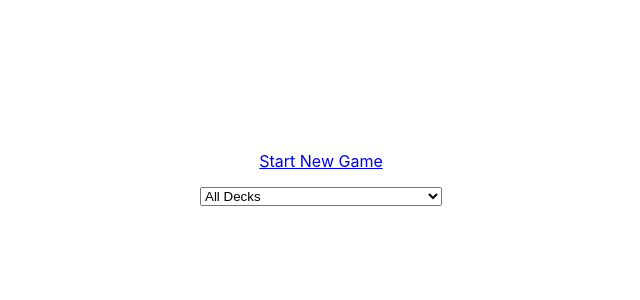
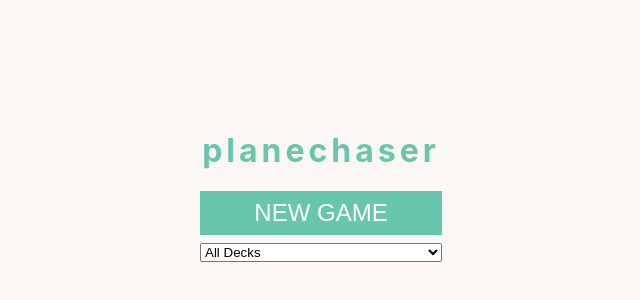
Before and after one commit to arlenpan/planechaser, a React (Create React App) app: page / in a window 1280 px wide. Shown: the part 214-514 px from the top of the page, without its empty margins (319-959 px from the left). Built offline with nearby package versions, Linux system fonts and the light colour scheme.

Commit message:
separate style files and add home page color

```diff
--- a/package.json
+++ b/package.json
@@ -17,7 +17,7 @@
     "test": "react-scripts test",
     "eject": "react-scripts eject",
     "predeploy": "npm run build",
-    "deploy": "aws s3 sync build/ s3://planechaser --delete"
+    "deploy": "aws s3 sync build/ s3://planechaser --delete --profile arlen"
   },
   "eslintConfig": {
     "extends": "react-app"
--- a/src/pages/Home.jsx
+++ b/src/pages/Home.jsx
@@ -14,14 +14,19 @@ class Home extends React.Component {
 
         return (
             <div className="container home-container">
+                <div className="subcontainer">
                     {gameStore.currPlaneIdx > 0 && <Link to="/game">Return To Game</Link>}
-                <Link to="/game" onClick={gameStore.resetDeck}>Start New Game</Link>
+                    <h1>planechaser</h1>
+                    <Link to="/game" onClick={gameStore.resetDeck}>
+                        <button className="button-main">NEW GAME</button>
+                    </Link>
                     <select value={gameStore.selectedDeckId} onChange={this.onSelectDeck}>
                         <option value={ALL_DECKS}>All Decks</option>
                         {deckNames.map(key => <option value={key} key={key}>{sets[key].nameFormatted}</option>)}
                     </select>
                     {/* <Link to="/createDeck">Create New Deck</Link> */}
                 </div>
+            </div>
         );
     }
 }
--- /dev/null
+++ b/src/styles/game.scss
@@ -0,0 +1,29 @@
+.game-container {
+    padding: 1rem;
+    @media all and (orientation:portrait) {
+        flex-direction: column;
+    }
+    .game-img {
+        display: flex;
+        flex-direction: column;
+    }
+    img.game-plane {
+        max-height: 100%;
+        max-width: 100%;
+        width: auto;
+        height: auto;
+    }
+    img.game-plane--small {
+        max-height: 25%;
+        max-width: 25%;
+    }
+    .game-panel {
+        display: flex;
+        flex-direction: column;
+        padding: 1rem;
+        button {
+            margin-top: 0.5rem;
+            margin-bottom: 0.5rem;
+        }
+    }
+}
--- /dev/null
+++ b/src/styles/home.scss
@@ -0,0 +1,17 @@
+.home-container {
+    flex-direction: column;
+
+    h1 {
+        color: $color-button;
+        letter-spacing: 0.25rem;
+    }
+
+    a, button {
+        width: 100%;
+        margin-bottom: 0.25rem;
+    }
+
+    select {
+        width: 100%;
+    }
+}
--- a/src/styles/layout.scss
+++ b/src/styles/layout.scss
@@ -6,43 +6,12 @@
     justify-content: center;
 }
 
-.home-container {
+.subcontainer {
+    display: flex;
+    align-items: center;
+    justify-content: center;
     flex-direction: column;
-    * {
-        margin-bottom: 1rem;
-    }
 }
-
-.game-container {
-    padding: 1rem;
-    @media all and (orientation:portrait) {
-        flex-direction: column;
-    }
-    .game-img {
-        display: flex;
-        flex-direction: column;
-    }
-    img.game-plane {
-        max-height: 100%;
-        max-width: 100%;
-        width: auto;
-        height: auto;
-    }
-    img.game-plane--small {
-        max-height: 25%;
-        max-width: 25%;
-    }
-    .game-panel {
-        display: flex;
-        flex-direction: column;
-        padding: 1rem;
-        button {
-            margin-top: 0.5rem;
-            margin-bottom: 0.5rem;
-        }
-    }
-}
-
 
 .modal {
     position: fixed;
--- a/src/styles/main.scss
+++ b/src/styles/main.scss
@@ -1,7 +1,10 @@
-
+// =============================================================================
 // COLORS
 
-$color-bg: #FFFFFD;
+$color-bg: #fbf7f5;
+$color-button: #67C6AB;
+$color-button--hover: #427F6D;
+$color-button--active: #82D0BA;
 
 // MEDIA QUERIES
 $break-small: 576px;
@@ -11,6 +14,7 @@ $break-small: 576px;
     }
 }
 
+// =============================================================================
 // MAIN
 
 * {
@@ -37,5 +41,32 @@ code {
     height: 100vh;
 }
 
+// =============================================================================
+// STYLING
+
+button {
+    background-color: $color-button;
+    border: none;
+    outline: none;
+    padding: 0.5rem;
+    color: white;
+    font-weight: 500;
+    transition: background-color 0.2s;
+
+    &:hover {
+        background-color: $color-button--hover;
+    }
+
+    &:active {
+        background-color: $color-button--active;
+    }
+
+    &.button-main {
+        font-size: 150%;
+        padding: 0.5rem 1rem;
+    }
+}
 
 @import 'layout.scss';
+@import 'home.scss';
+@import 'game.scss';
```
Lines whose indentation alone changed are shown as unchanged.
